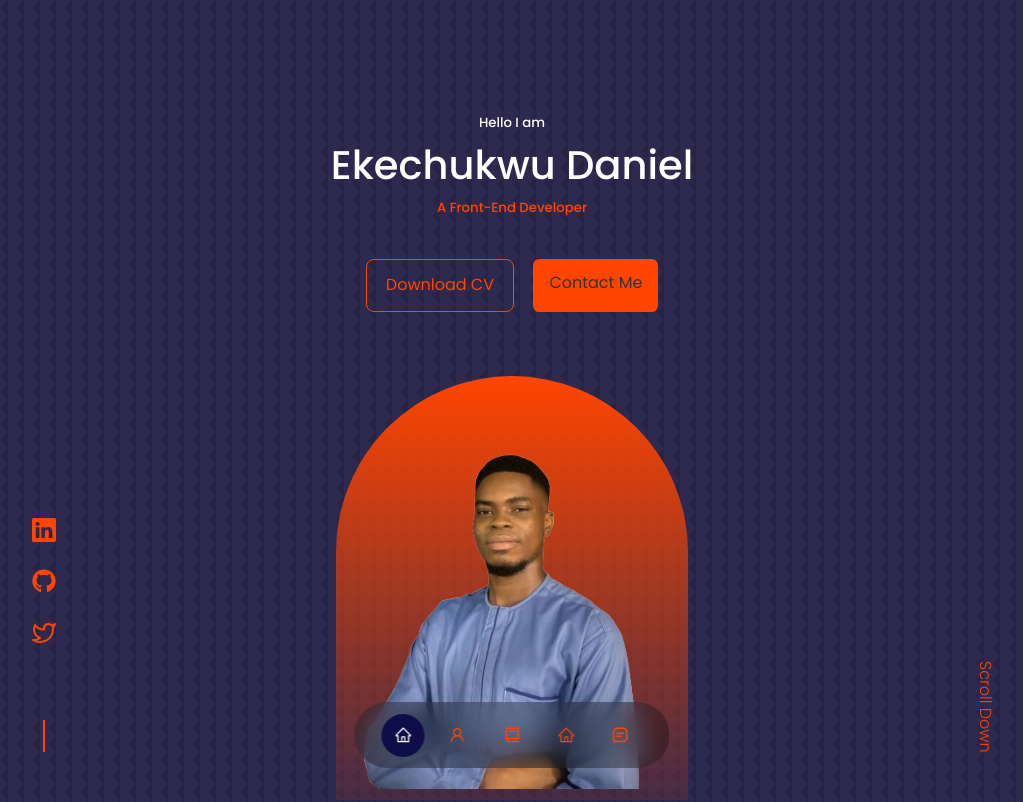
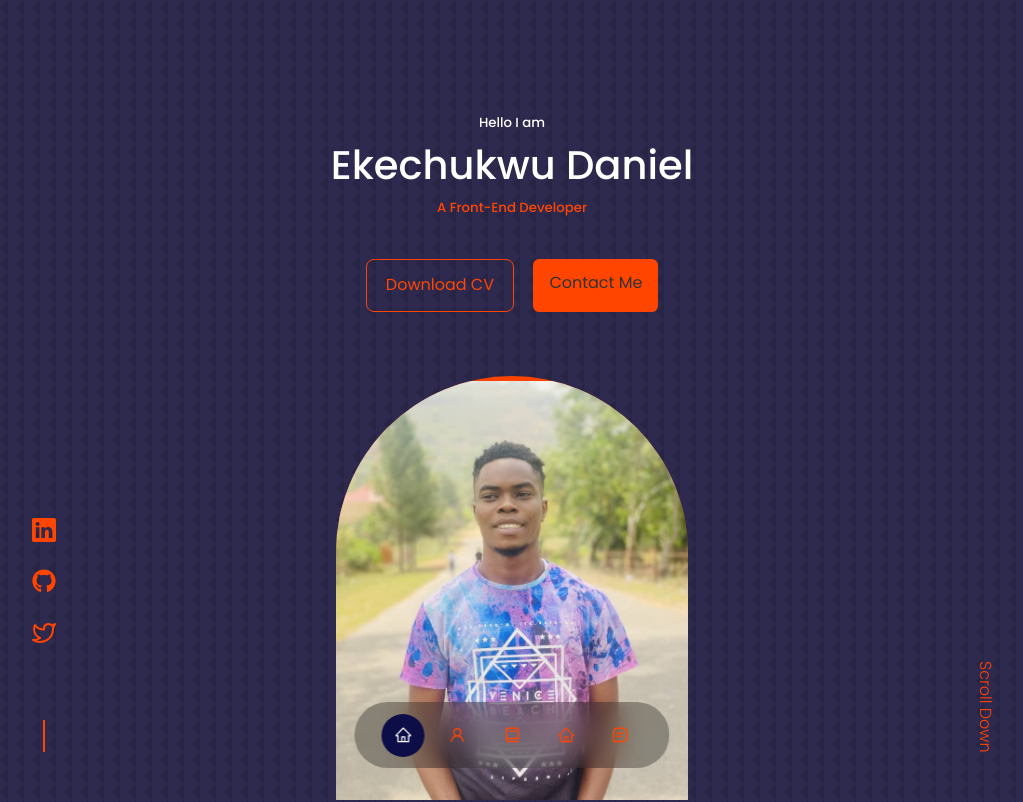
Before and after one commit to Kodenaime/react-portfolio-website, a React (Create React App) app: page / in a window 1280 px wide. Shown: the top 802 px of the page, without its empty margins (128-1151 px from the left). Built offline with nearby package versions, Linux system fonts and the light colour scheme; some icons are missing.

Commit message:
header image

```diff
--- a/src/Components/Header/Header.jsx
+++ b/src/Components/Header/Header.jsx
@@ -1,7 +1,7 @@
 import React from 'react'
 import './header.css'
 import Cta from './Cta'
-import home1 from '../../assets/home1.png'
+import dan from '../../assets/dan.jpg'
 import Socials from './Socials'
 
 const Header = () => {
@@ -16,7 +16,7 @@ const Header = () => {
         <Cta />
 
         <div className="me">
-          <img src={home1} alt="" />
+          <img src={dan} alt="" />
         </div>
 
         <a href="#contact" className="scroll">Scroll Down</a>
```
Also changed, not shown: src/assets/dan21.jpg (added).
